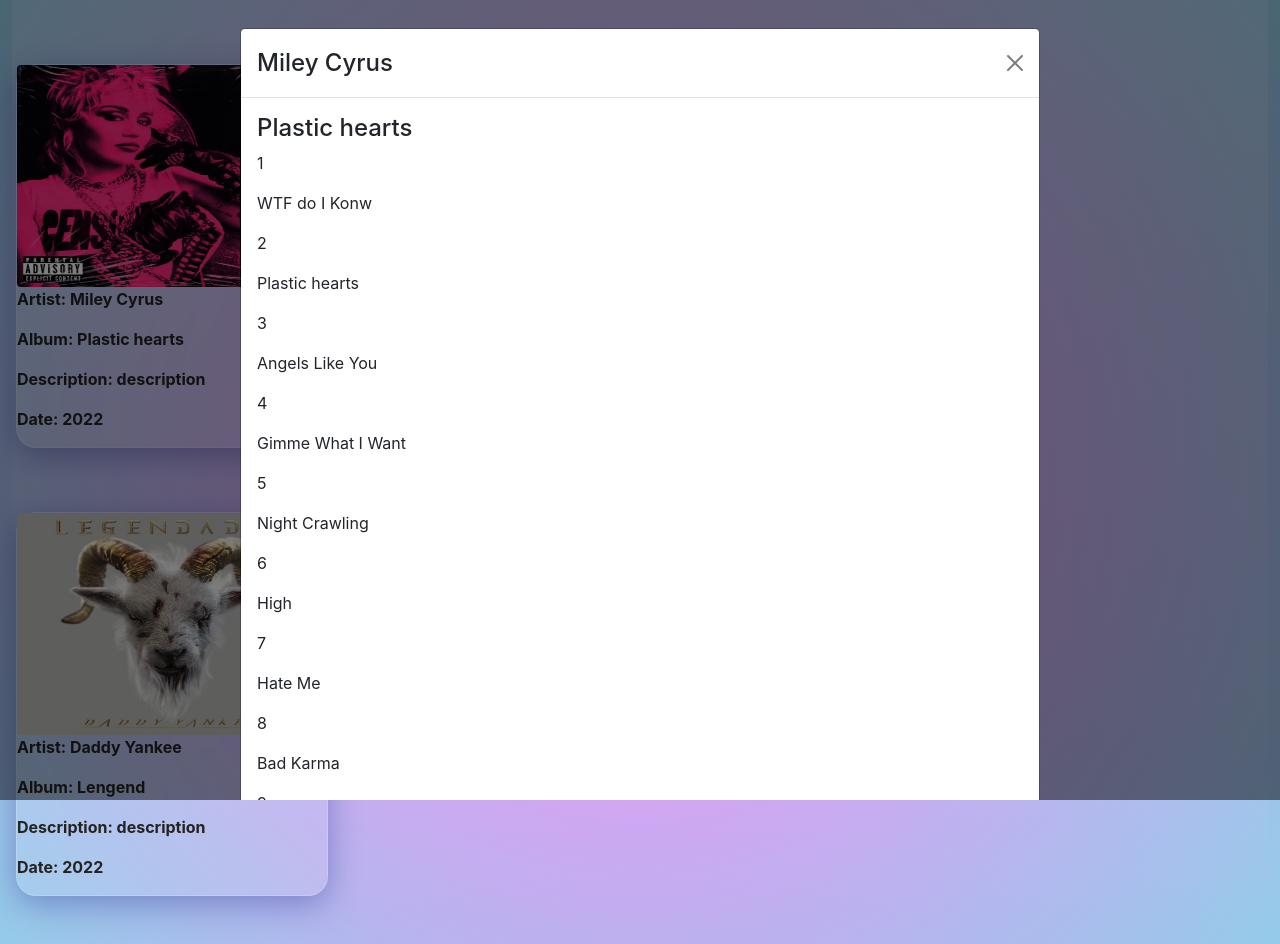
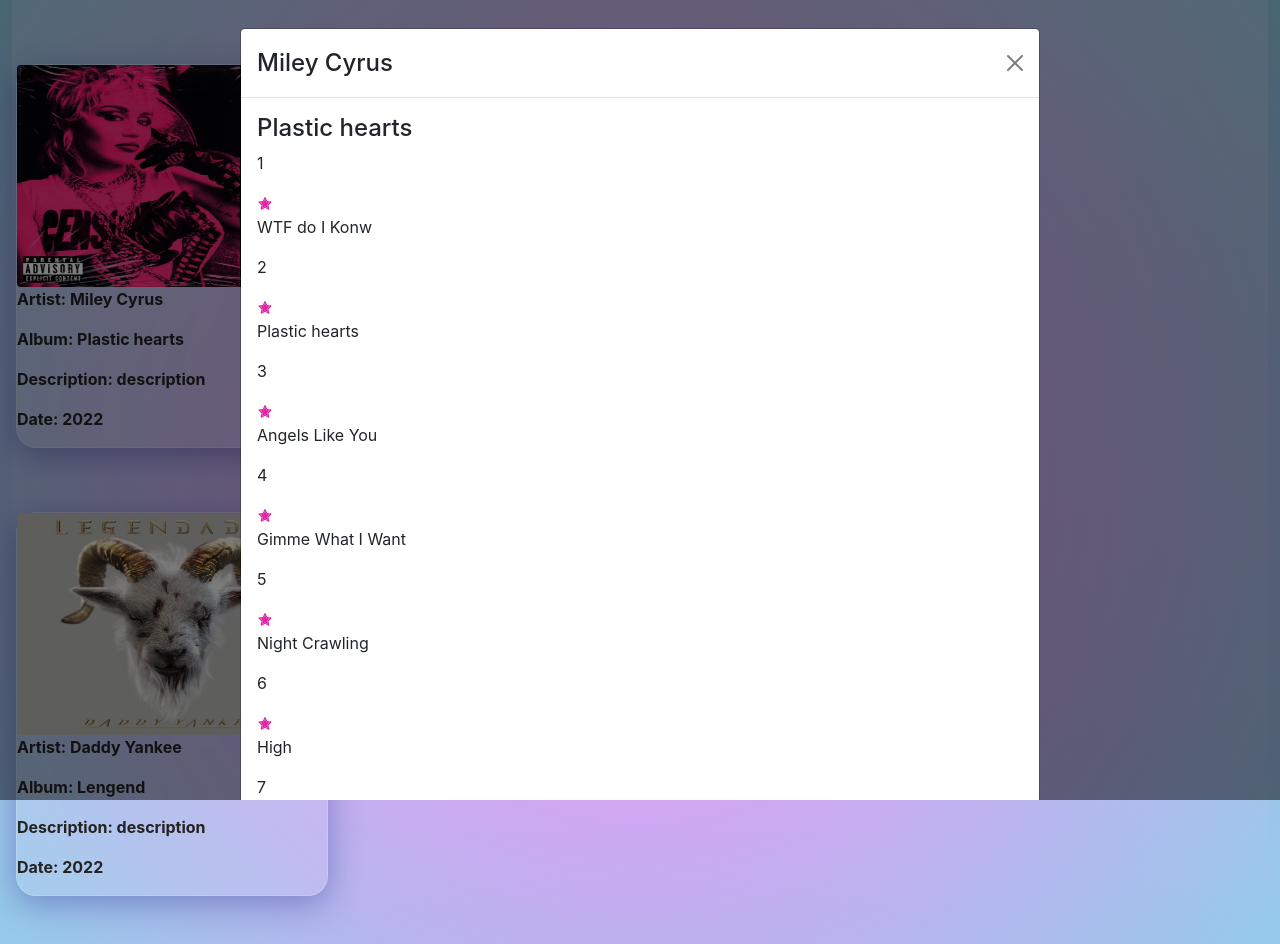
Before and after one commit to ghuizzi/ListMusic, a React (Create React App) app: page /dash in a window 1280 px wide. Both pictures are taken after a click on the element 172 px from the left and 248 px from the top of the page. Built offline with nearby package versions, Linux system fonts and the light colour scheme.

Commit message:
use demo icon

```diff
--- a/src/components/Album/modal/index.jsx
+++ b/src/components/Album/modal/index.jsx
@@ -1,5 +1,8 @@
 import React from 'react';
 import { Modal, Button } from 'react-bootstrap';
+
+// pack icons
+import { AiTwotoneStar } from 'react-icons/ai';
 
 export function ListMusicModal({ show, onHide, artist, album, music }) {
   return (
@@ -13,6 +16,8 @@ export function ListMusicModal({ show, onHide, artist, album, music }) {
           music.map((music, index) => (
             <div key={index}>
               <p>{index + 1}</p>
+              {/* use icon */}
+              <AiTwotoneStar color="#e323a6" />
               <p>{music.name}</p>
             </div>
           ))}
```
